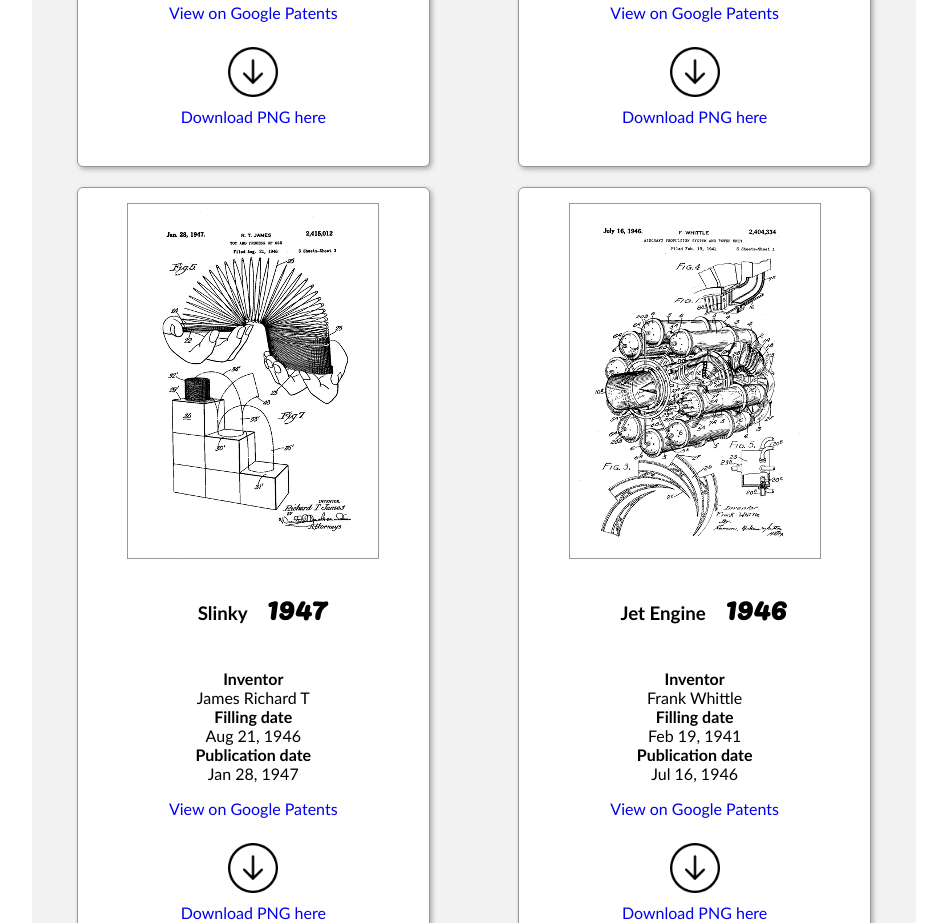
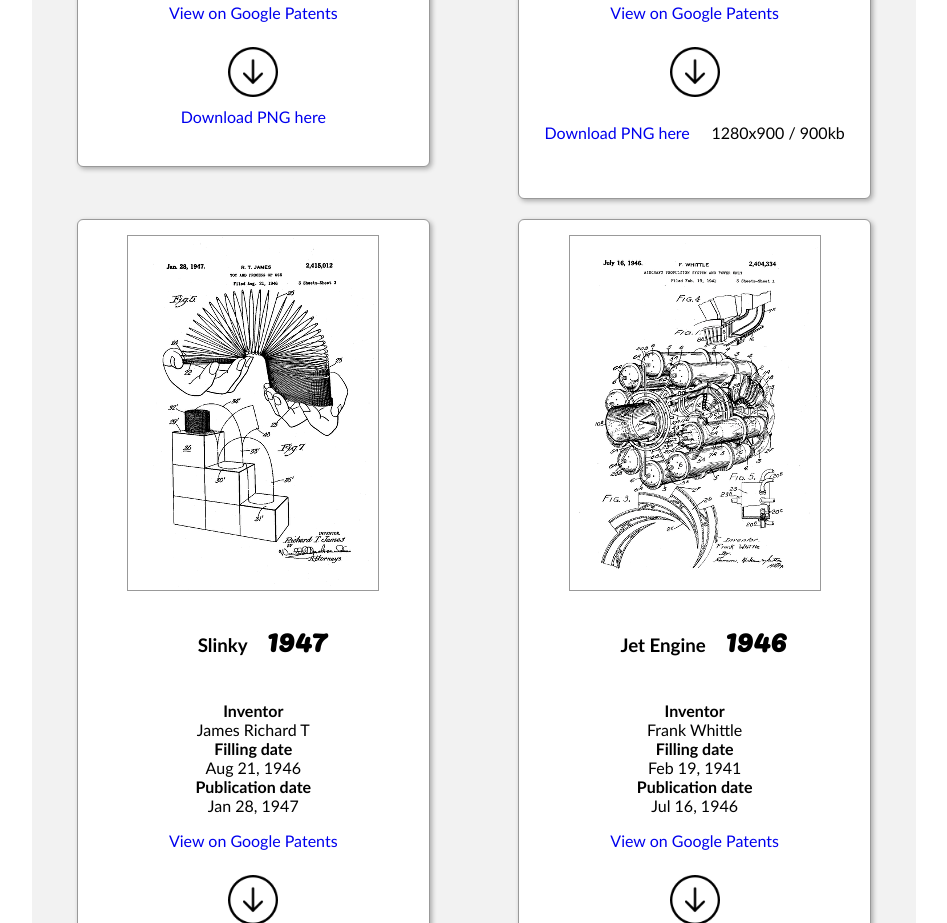
Before and after one commit to cogniso/patent-posters, a plain HTML site: page index.html in a window 1280 px wide. Shown: the part 780-1703 px from the top of the page, without its empty margins (166-1113 px from the left). Drawn offline with Linux system fonts and the light colour scheme.

```diff
--- a/index.html
+++ b/index.html
@@ -74,6 +74,8 @@
                         <img class="download-icon" src="images/download_icon.png" alt="download-icon" />
                         Download PNG here
                     </a>
+
+                    <p>1280x900 / 900kb</p>
                </div>
             </li>
 
```
Also changed, not shown: TODO.txt.
